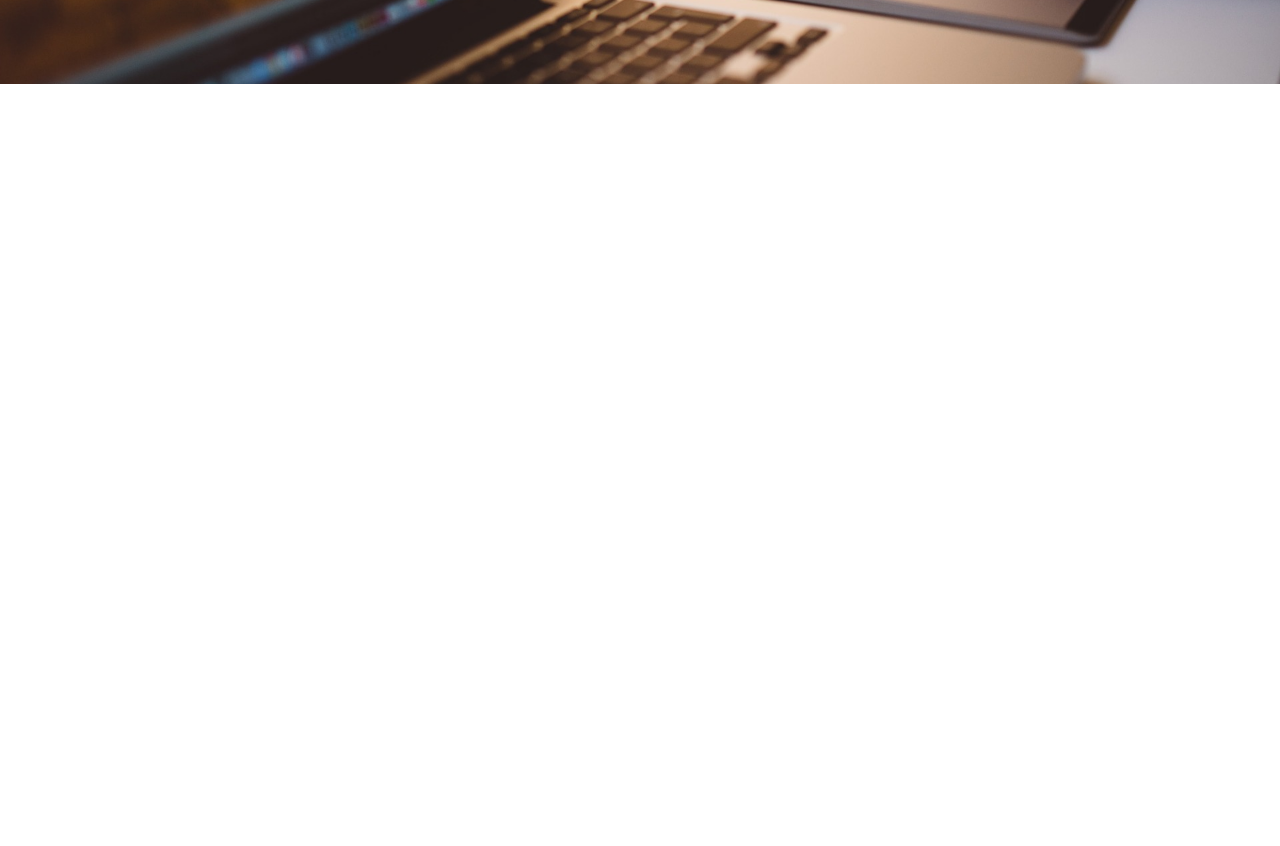
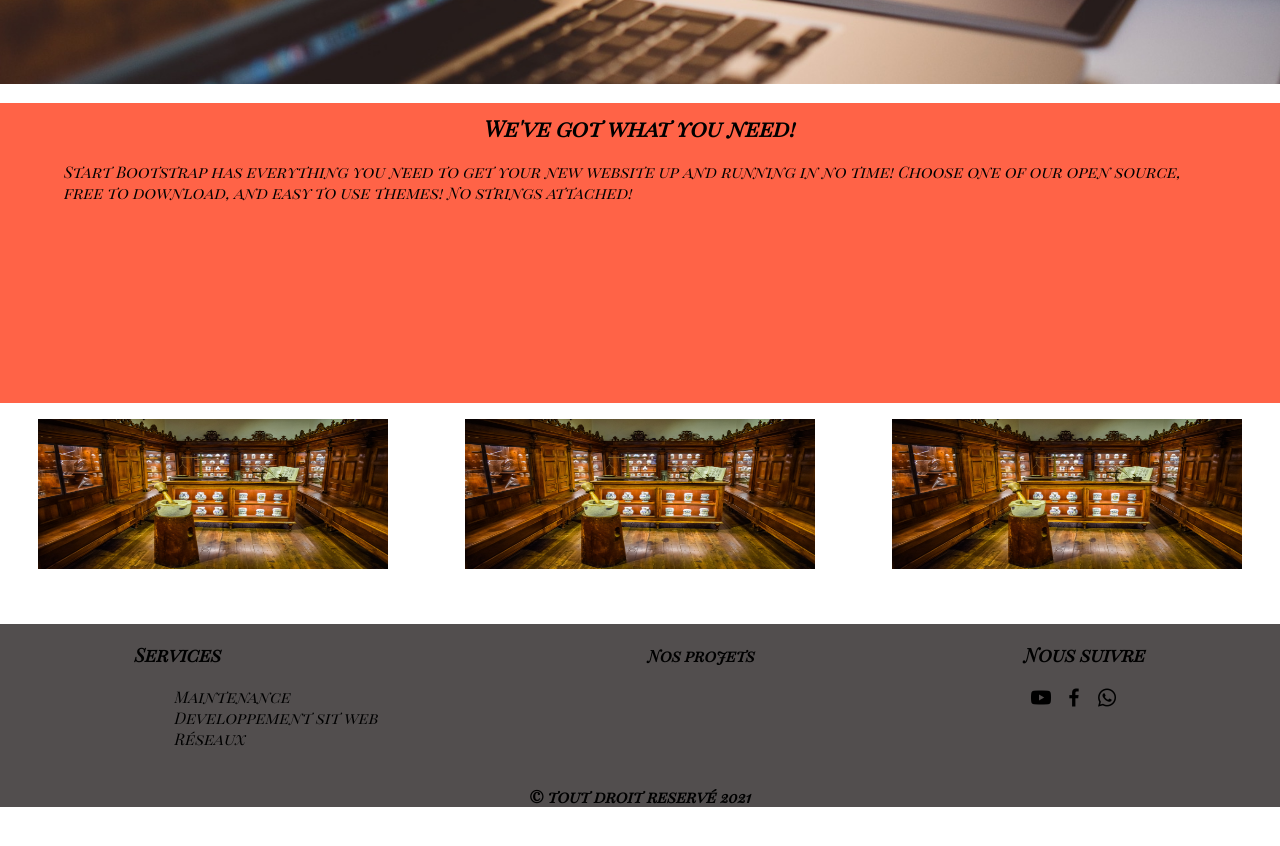
Before and after one commit to Nahos9/Templates, a plain HTML site: page index.html in a window 1280 px wide. Shown: the part 316-1162 px from the top of the page. Drawn offline with nearby package versions, Linux system fonts and the light colour scheme.

Commit message:
Page d'accueil modifiée 05/09

```diff
--- a/index.html
+++ b/index.html
@@ -6,13 +6,14 @@
     <meta name="viewport" content="width=device-width, initial-scale=1.0">
     <title>Template</title>
     <link rel="stylesheet" href="style.css">
+    <link href='https://unpkg.com/boxicons@2.0.9/css/boxicons.min.css' rel='stylesheet'>
 </head>
 <body>
     <!-- NavBar -->
     <div class="navbar">
         <div class="nav-content">
         <h2 class="titre-nav">Nahos<span>Service</span></h2>
-        <ul>
+        <ul class="item-nav">
             <li><a href="#">Accueil</a></li>
             <li><a href="#">CV</a></li>
             <li><a href="#">Porfolio</a></li>
@@ -23,9 +24,47 @@
         Voir le monde autrement avec <br> toutes ses opportunités
         </p>
     </div>
+    <section class="sect1">
+        <h1>
+            We've got what you need!
+        </h1>
+        <p>
+            Start Bootstrap has everything you need to get your new website up and running in no time! Choose one of
+            our open source, free to download, and easy to use themes! No strings attached!
+        </p>
+    </section>
+    <section class="sect2">
+       <p> <img src="./img/logo2.jpg" alt=""></p>
+       <p> <img src="./img/logo2.jpg" alt=""></p>
+       <p> <img src="./img/logo2.jpg" alt=""></p>
+    </section>
 
       <!-- NavBar -->
 
+      <footer>
+          <div class="footer">
+            <div class="content">
+                <h3>Services</h3>
+                <ul>
+                    <li>Maintenance</li>
+                    <li>Developpement sit web</li>
+                    <li>Réseaux</li>
+                </ul>
+            </div>
+            <div class="content">
+                <h4>Nos projets</h4>
+
+            </div>
+            <div class="content">
+                <h3>Nous suivre</h3>
+                <i class='bx bxl-youtube' ></i>
+                <i class='bx bxl-facebook'></i>
+                <i class='bx bxl-whatsapp' ></i>
+
+            </div>
+          </div>
+          <h4>&copy; tout droit reservé 2021</h4>
+      </footer>
     <script src="./index.js"></script>
 </body>
 </html>
--- a/style.css
+++ b/style.css
@@ -4,9 +4,6 @@ body,html{
     font-family: 'Playfair Display SC', serif;
     margin: 0;
     padding: 0;
-}
-body{
-    height: 200vh;
 }
 
 /* Titre du site */
@@ -38,17 +35,17 @@ body{
 /* Header */
 
 /* Navbar */
-ul {
+.item-nav {
     display: flex;
     list-style: none;
     margin-right: 40px;
 }
 
-ul li{
+.item-nav li{
     margin-left: 25px;
 }
 
-ul li a{
+.item-nav li a{
     text-decoration: none;
     color: black;
     font-size: 1.2rem;
@@ -61,4 +58,51 @@ ul li a{
     margin-top: 75px;
     text-transform: uppercase;
 }
-/* Bouton 1 */
+/* Section 1 */
+
+.sect1{
+    height: 300px;
+    width: 100%;
+    background-color: tomato;
+    margin-top: 0;
+}
+.sect1 h1{
+    text-align: center;
+    font-size: 1.4rem;
+    padding-top: 10px;
+}
+.sect1 p {
+    overflow: hidden;
+    margin: 0 5%;
+}
+.sect2{
+    display: flex;
+    justify-content: space-around;
+}
+.sect2 img{
+    width: 350px;
+    height: 150px;
+}
+
+/* Footer */
+
+footer{
+    background-color: rgb(82, 78, 78);
+}
+footer h4{
+    text-align: center;
+    font-size: 1rem;
+}
+.footer{
+    display: flex;
+    justify-content: space-around;
+    margin-top: 35px;
+}
+.footer ul li{
+    list-style: none;
+}
+.footer i{
+    font-size: 1.5rem;
+    margin-left: 5px;
+    cursor: pointer;
+}
```
